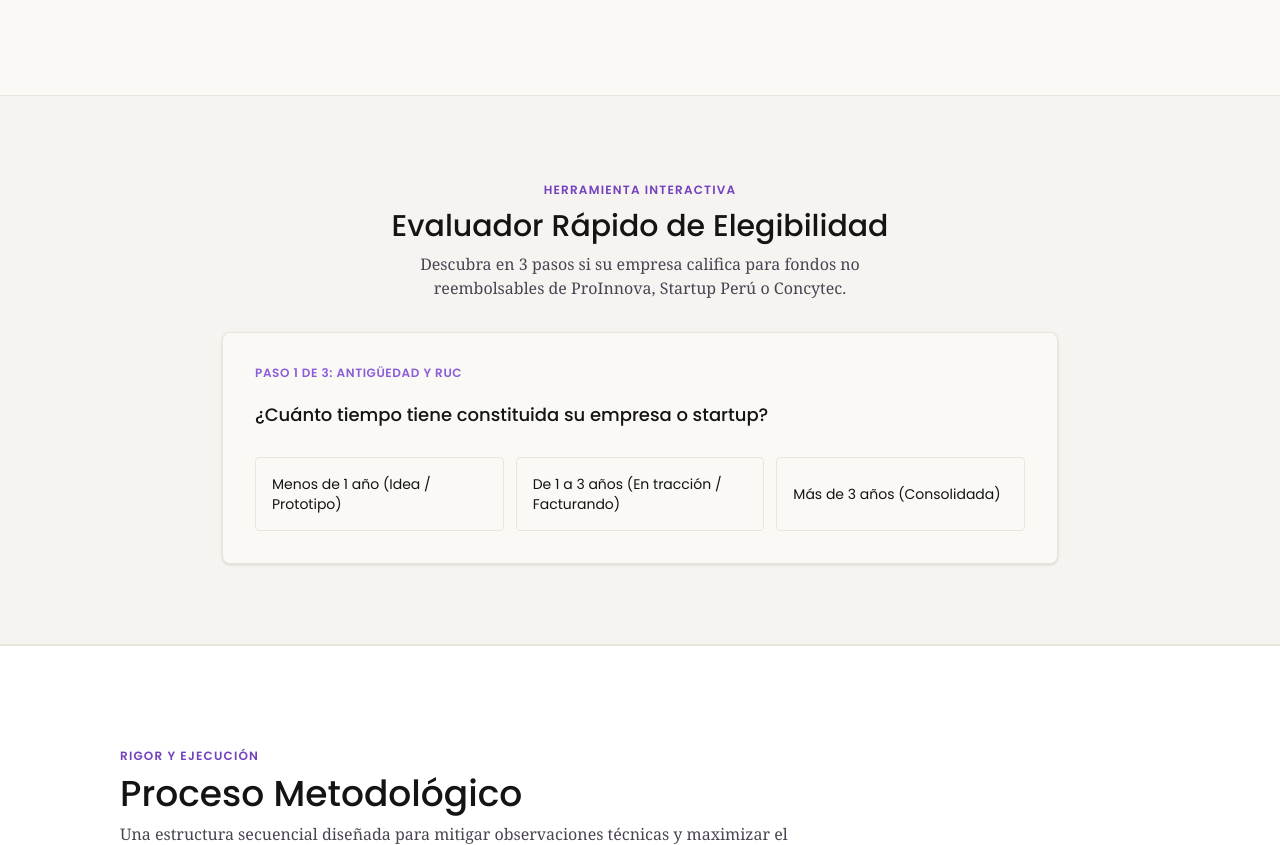
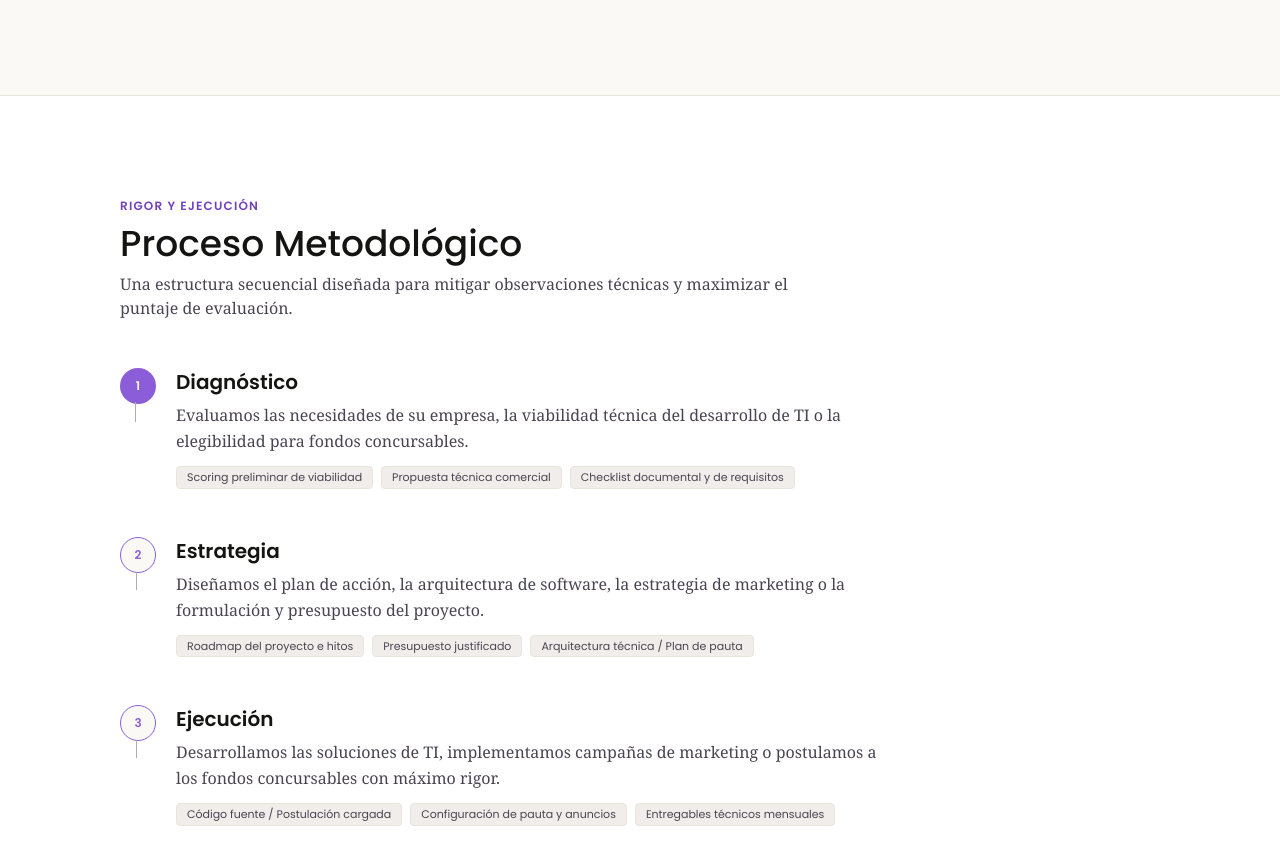
Before and after one commit to immedroa/landingmedroa, a React (Vite) app: page / in a window 1280 px wide. Shown: the part 3415-4260 px from the top of the page. Built offline with nearby package versions, Linux system fonts and the light colour scheme.

Commit message:
remove: Evaluador Rápido de Elegibilidad simulator and update CTA

```diff
--- a/src/components/HomeView.tsx
+++ b/src/components/HomeView.tsx
@@ -7,7 +7,6 @@ import {
   ArrowRight,
   Sparkles,
   ChevronRight,
-  ShieldCheck,
   Coins,
   Code,
   Target
@@ -22,8 +21,6 @@ interface HomeViewProps {
 
 export const HomeView: React.FC<HomeViewProps> = ({ onNavigateToContact }) => {
   const [selectedCategory, setSelectedCategory] = useState<CategoryInfo | null>(null);
-  const [simulatorStep, setSimulatorStep] = useState<number>(0);
-  const [answers, setAnswers] = useState<{ pymeType?: string; objective?: string; urgency?: string }>({});
 
   const getCategoryIcon = (iconName: string) => {
     switch (iconName) {
@@ -267,133 +264,6 @@ export const HomeView: React.FC<HomeViewProps> = ({ onNavigateToContact }) => {
         </div>
       </section>
 
-      {/* Interactive Quick Diagnostic Simulator */}
-      <section className="w-full bg-[#f6f3f1] border-y border-[#e8e6dc] py-16 md:py-20" id="evaluator">
-        <div className="max-w-[900px] mx-auto px-5 md:px-8">
-          <div className="text-center mb-8">
-            <span className="font-sans-editorial text-xs uppercase tracking-widest text-[#7242be] font-semibold">
-              Herramienta Interactiva
-            </span>
-            <h2 className="font-sans-editorial text-2xl md:text-3xl font-medium text-[#141413] mt-2">
-              Evaluador Rápido de Elegibilidad
-            </h2>
-            <p className="font-serif text-sm md:text-base text-[#4a4452] mt-2 max-w-lg mx-auto">
-              Descubra en 3 pasos si su empresa califica para fondos no reembolsables de ProInnova, Startup Perú o Concytec.
-            </p>
-          </div>
-
-          <div className="bg-[#faf9f5] border border-[#e8e6dc] rounded-lg p-6 md:p-8 shadow-sm">
-            {simulatorStep === 0 && (
-              <div className="space-y-5">
-                <p className="font-sans-editorial text-xs font-semibold text-[#8c5dd9] uppercase tracking-wider">
-                  Paso 1 de 3: Antigüedad y RUC
-                </p>
-                <h3 className="font-sans-editorial text-lg font-medium text-[#141413]">
-                  ¿Cuánto tiempo tiene constituida su empresa o startup?
-                </h3>
-                <div className="grid grid-cols-1 sm:grid-cols-3 gap-3 pt-2">
-                  {[
-                    { id: 'early', label: 'Menos de 1 año (Idea / Prototipo)' },
-                    { id: 'mid', label: 'De 1 a 3 años (En tracción / Facturando)' },
-                    { id: 'established', label: 'Más de 3 años (Consolidada)' }
-                  ].map((opt) => (
-                    <button
-                      key={opt.id}
-                      onClick={() => {
-                        setAnswers({ ...answers, pymeType: opt.label });
-                        setSimulatorStep(1);
-                      }}
-                      className="text-left p-4 border border-[#e8e6dc] rounded hover:border-[#8c5dd9] hover:bg-[#faf9f5] transition-all font-sans-editorial text-sm text-[#141413] focus:outline-none"
-                    >
-                      {opt.label}
-                    </button>
-                  ))}
-                </div>
-              </div>
-            )}
-
-            {simulatorStep === 1 && (
-              <div className="space-y-5">
-                <p className="font-sans-editorial text-xs font-semibold text-[#8c5dd9] uppercase tracking-wider">
-                  Paso 2 de 3: Objetivo Principal
-                </p>
-                <h3 className="font-sans-editorial text-lg font-medium text-[#141413]">
-                  ¿Cuál es el objetivo primordial del proyecto a financiar?
-                </h3>
-                <div className="grid grid-cols-1 sm:grid-cols-2 gap-3 pt-2">
-                  {[
-                    { id: 'tech', label: 'Digitalización y Software (ERP, E-commerce, Apps)' },
-                    { id: 'iso', label: 'Certificaciones de Calidad (ISO 9001, HACCP)' },
-                    { id: 'innov', label: 'Investigación & Desarrollo de Nuevo Producto' },
-                    { id: 'green', label: 'Eficiencia Verde / Sostenibilidad / Residuos' }
-                  ].map((opt) => (
-                    <button
-                      key={opt.id}
-                      onClick={() => {
-                        setAnswers({ ...answers, objective: opt.label });
-                        setSimulatorStep(2);
-                      }}
-                      className="text-left p-4 border border-[#e8e6dc] rounded hover:border-[#8c5dd9] transition-all font-sans-editorial text-sm text-[#141413] focus:outline-none"
-                    >
-                      {opt.label}
-                    </button>
-                  ))}
-                </div>
-                <button
-                  onClick={() => setSimulatorStep(0)}
-                  className="text-xs font-sans-editorial text-[#4a4452] underline mt-2"
-                >
-                  ← Volver al paso anterior
-                </button>
-              </div>
-            )}
-
-            {simulatorStep === 2 && (
-              <div className="space-y-5">
-                <div className="flex items-center gap-2 text-[#516439]">
-                  <ShieldCheck className="w-6 h-6" />
-                  <span className="font-sans-editorial text-sm font-semibold uppercase tracking-wider">
-                    Diagnóstico Preliminar Favorable
-                  </span>
-                </div>
-                <h3 className="font-sans-editorial text-xl font-medium text-[#141413]">
-                  Su empresa presenta alto índice de elegibilidad técnica
-                </h3>
-                <div className="bg-[#faf9f5] border-l-4 border-[#788c5d] p-4 font-serif text-sm text-[#4a4452] space-y-2">
-                  <p>
-                    <strong>Perfil Evaluado:</strong> {answers.pymeType}
-                  </p>
-                  <p>
-                    <strong>Enfoque Estratégico:</strong> {answers.objective}
-                  </p>
-                  <p className="text-xs text-[#141413] font-sans-editorial font-medium pt-1">
-                    ✓ Disponible para subsidio no reembolsable con cofinanciamiento del 50% al 75%.
-                  </p>
-                </div>
-                <div className="flex flex-col sm:flex-row gap-3 pt-2">
-                  <button
-                    onClick={() => handleStartConsultation(`Diagnóstico: ${answers.objective} (${answers.pymeType})`)}
-                    className="bg-[#8c5dd9] text-[#faf9f5] px-6 py-3 rounded font-sans-editorial text-xs uppercase tracking-wider font-semibold hover:bg-[#7242be] transition-colors flex items-center justify-center gap-2 cursor-pointer"
-                  >
-                    <span>Completar Solicitud con estos datos</span>
-                    <ArrowRight className="w-4 h-4" />
-                  </button>
-                  <button
-                    onClick={() => {
-                      setAnswers({});
-                      setSimulatorStep(0);
-                    }}
-                    className="border border-[#e8e6dc] text-[#4a4452] px-4 py-3 rounded font-sans-editorial text-xs uppercase tracking-wider hover:bg-[#e8e6dc] transition-colors"
-                  >
-                    Reiniciar
-                  </button>
-                </div>
-              </div>
-            )}
-          </div>
-        </div>
-      </section>
-
       {/* Process Section */}
       <section className="w-full bg-white border-y border-[#e8e6dc] py-16 md:py-24">
         <div className="max-w-[1200px] mx-auto px-5 md:px-20">
--- a/src/data.ts
+++ b/src/data.ts
@@ -18,7 +18,7 @@ export const SERVICES: ServiceInfo[] = [
       'Capital 100% no reembolsable (sin deuda ni acciones)',
       'Acompañamiento integral hasta la rendición final'
     ],
-    ctaText: 'Simular Elegibilidad',
+    ctaText: 'Ver Categorías de Fondos',
     prefillValue: 'Consultoría Fondos No Reembolsables (PYMES y Startups).'
   },
   {
```
